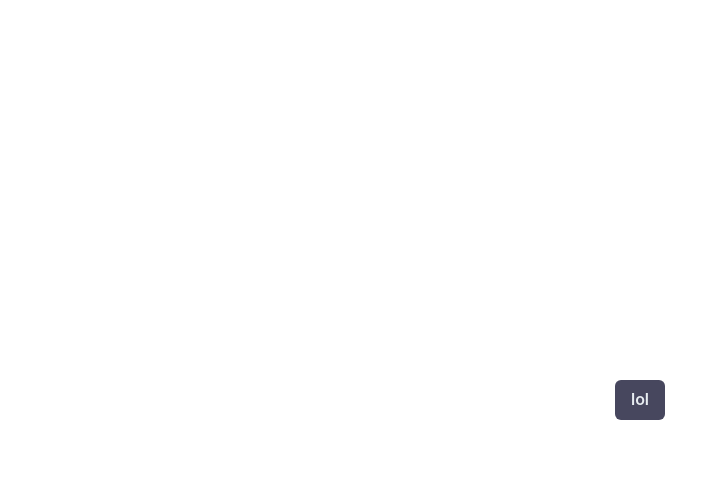
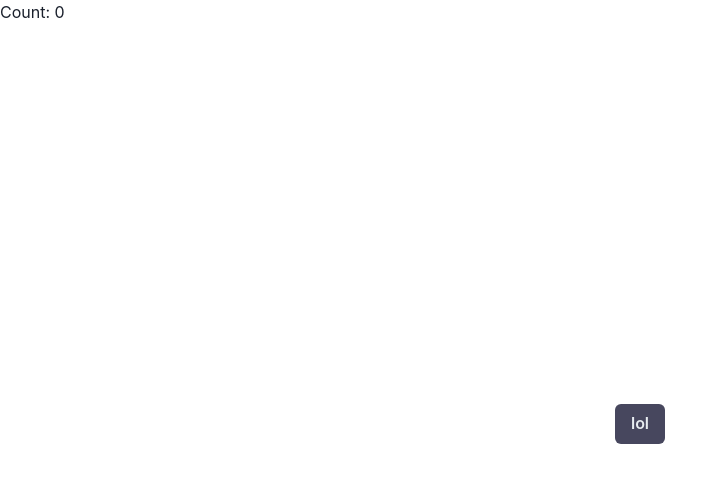
Before and after one commit to BaptisteCFM/test-claap, a React (Create React App) app: page /test in a window 1280 px wide. Shown: the top 482 px of the page, without its empty margins (0-727 px from the left). Built offline with nearby package versions, Linux system fonts and the light colour scheme.

Commit message:
test ssr

```diff
--- a/src/pages/TestPage/TestPage.tsx
+++ b/src/pages/TestPage/TestPage.tsx
@@ -25,7 +25,8 @@ const TestPage = () => {
     const [isInviteDisabled, setIsInviteDisabled] = useState<boolean>(true);
     const value = { list, setList };
     const [invitationList, setInvitationList] = useState<Array<any>>([]);
-    const { isOpen, onOpen, onClose } = useDisclosure();
+    const [count, setCount] = useState(0);
+    const { isOpen, onClose } = useDisclosure();
     const toast = useToast();
 
     const sendInvitation = () => {
@@ -49,11 +50,11 @@ const TestPage = () => {
                 <meta property="og:type" content="video.movie" />
                 <meta property="og:url" content="https://www.imdb.com/title/tt0117500/" />
                 <meta property="og:image" content={ArtosPreview} />
-                <meta name="description" content={'JADORE C"EST PAS DES LOL'} />
+                <meta name="description" content={`JADORE C"EST PAS DES LOL${count}`} />
 
                 <meta name="twitter:title" content="ARTOS: NFT OS built on Tezos " />
                 <meta name="twitter:image" content={ArtosPreview} />
-                <meta name="twitter:description" content={'JADORE C"EST PAS DES LOL'} />
+                <meta name="twitter:description" content={`JADORE C"EST PAS DES LOL${count}`} />
 
                 <meta name="twitter:card" content="summary_large_image" />
             </Helmet>
@@ -67,8 +68,9 @@ const TestPage = () => {
                     })
                 }
             </Flex>
+            <h1>Count: {count}</h1>
             <Flex alignItems={'center'} justifyContent={'center'} height={'100vh'}>
-                <Button _hover={{ background: '#EE748F' }} onClick={onOpen} backgroundColor={'#47475E'} color={'#E7ECF0'}>lol</Button>
+                <Button _hover={{ background: '#EE748F' }} onClick={() => setCount(count + 1)} backgroundColor={'#47475E'} color={'#E7ECF0'}>lol</Button>
             </Flex>
             <Modal isOpen={isOpen} onClose={onClose} isCentered size={'xl'}>
                 <ModalOverlay />
```
